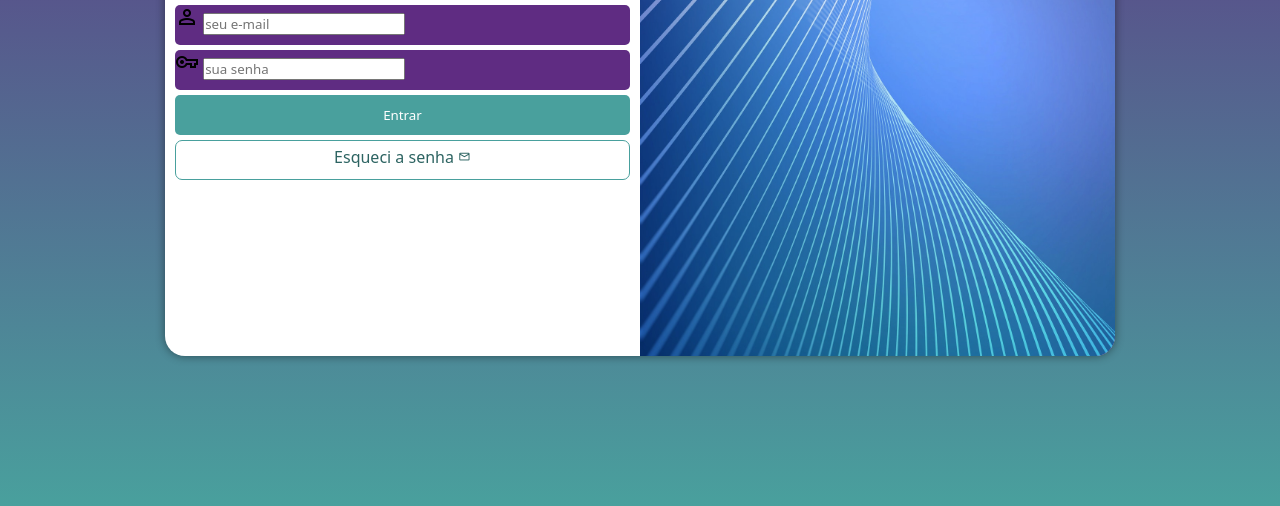
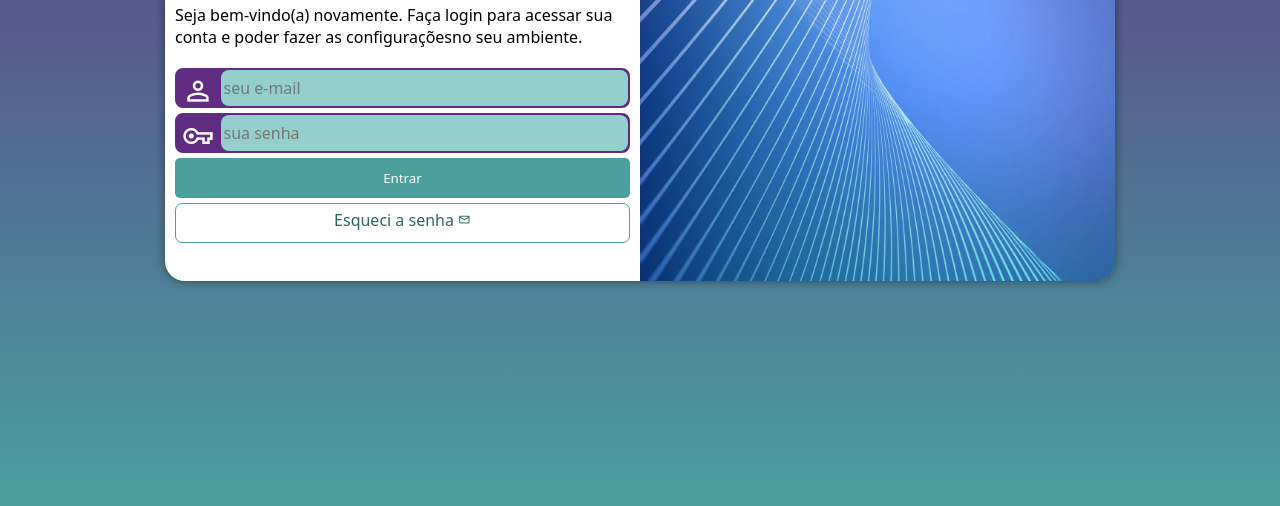
Before and after one commit to pichaina/projeto-login, a plain HTML site: page index.html in a window 1280 px wide. Shown: the part 294-800 px from the top of the page. Drawn offline with nearby package versions, Linux system fonts and the light colour scheme.

Commit message:
finalizando o formulário

```diff
--- a/estilos/media-query.css
+++ b/estilos/media-query.css
@@ -12,6 +12,7 @@
 
     section#login {
         width: 80vw;
+        height: 285px; /*tamanho da janela*/
     }
 
     section#login > div#imagem {
@@ -33,6 +34,7 @@
 
     section#login {
         width: 950px;
+        height: 350px; /*tamanho da janela*/
     }
 
     section#login > div#imagem {
@@ -51,6 +53,7 @@
     }
 
     div#formulario > p {
-        font-size: 1.2em;
+        font-size: 1em;
+        margin: 20px 0px;
     }
  }
--- a/estilos/style.css
+++ b/estilos/style.css
@@ -29,7 +29,6 @@ section#login {
     position: absolute;
     top: 50%;
     left: 50%;
-    transform: translate(-50%, -50%);
     overflow: hidden;/*fora da scetion é removido*/
 
     background-color: white;/*imagem "ceular"*/
@@ -38,6 +37,7 @@ section#login {
     border-radius: 20px;
     box-shadow: 0px 0px 10px rgba(0, 0, 0, 0.452);
 
+    transform: translate(-50%, -50%);
     transition: width .3s, heigth .3s; /* Animação na transição*/
     transition-timing-function: ease;
 }
@@ -66,15 +66,39 @@ div#formulario > p {
 
 form > div.campo {
     background-color: #5f2c82;
+    border: 2px solid #5f2c82;
     display: block;
     width: 100%;
     height: 40px;
-    border-radius: 5px;
+    border-radius: 8px;
     margin: 5px 0px;
 }
 
 div.campo > label {
     display: none;
+}
+
+div.campo > i {
+    color: white;
+    /*background-color: black;*/
+    font-size: 2em;
+    width: 40px;
+    padding: 5px;
+}
+
+div.campo > input { /*caixa de texto*/
+    background-color: #94cfcd;
+    font-size: 1em;
+    width: calc(100% - 44.5px);
+    height: 100%;
+    border: 0px;
+    border-radius: 8px;
+    padding: 2.3px;
+    transform: translateY(-13px);/*move a caixa para cima*/
+}
+
+div.campo > input:focus-within { /*a caixa fica branca quando clica*/
+    background-color: white;
 }
 
 form > input[type=submit] { /*botão entrar*/
@@ -93,7 +117,7 @@ form > input[type=submit]:hover {
     background-color: #2d6462;
 }
 
-form > a.botao {
+form > a.botao {/*esqueci a senha*/
     display: block;
     text-align: center;
     font-size: 1em;
```
